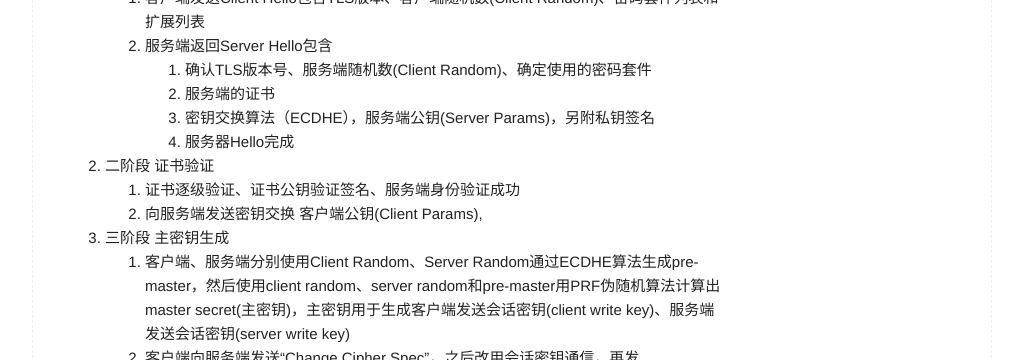
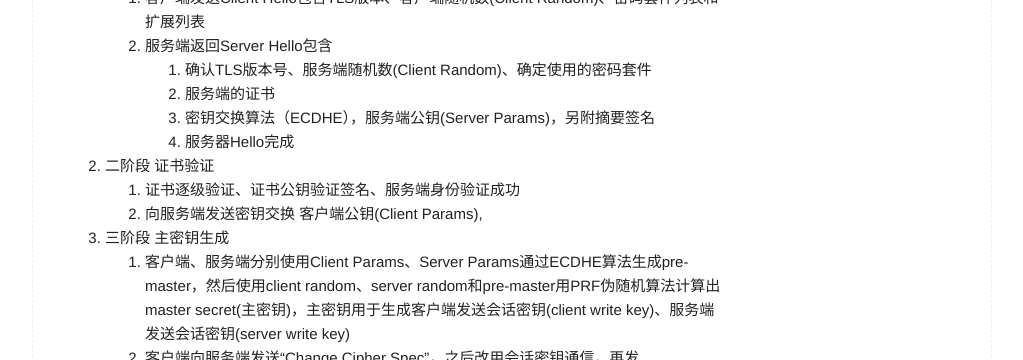
Before and after one commit to Snoopyjoy/blog, a Jekyll site: the page built from _posts/2020-08-15-share-https.md, in a window 1280 px wide. Shown: the part 1401-1761 px from the top of the page, without its empty margins (128-1151 px from the left). Built offline with Jekyll 4.4.1, drawn with Linux system fonts in a browser that asks for light colours; comment, search, counter and statistics services are not loaded.

Commit message:
feat: fix aticle https

```diff
--- a/_posts/2020-08-15-share-https.md
+++ b/_posts/2020-08-15-share-https.md
@@ -37,12 +37,12 @@ description: 安全的通信过程必须满足四个条件：机密性，完整
    2. 服务端返回Server Hello包含
       1. 确认TLS版本号、服务端随机数(Client Random)、确定使用的密码套件
       2. 服务端的证书
-      3. 密钥交换算法（ECDHE），服务端公钥(Server Params)，另附私钥签名
+      3. 密钥交换算法（ECDHE），服务端公钥(Server Params)，另附摘要签名
       4. 服务器Hello完成
 2. 二阶段 证书验证
     1. 证书逐级验证、证书公钥验证签名、服务端身份验证成功
     2. 向服务端发送密钥交换 客户端公钥(Client Params),
 3. 三阶段 主密钥生成
-   1. 客户端、服务端分别使用Client Random、Server Random通过ECDHE算法生成pre-master，然后使用client random、server random和pre-master用PRF伪随机算法计算出master secret(主密钥)，主密钥用于生成客户端发送会话密钥(client write key)、服务端发送会话密钥(server write key)
+   1. 客户端、服务端分别使用Client Params、Server Params通过ECDHE算法生成pre-master，然后使用client random、server random和pre-master用PRF伪随机算法计算出master secret(主密钥)，主密钥用于生成客户端发送会话密钥(client write key)、服务端发送会话密钥(server write key)
    2. 客户端向服务端发送“Change Cipher Spec”，之后改用会话密钥通信，再发送“Finished”把之前所有的握手数据摘要加密，服务端验证
    3. 服务端向客户度发送“Change Cipher Spec”和“Finished”，双方验证通过握手完毕
```
